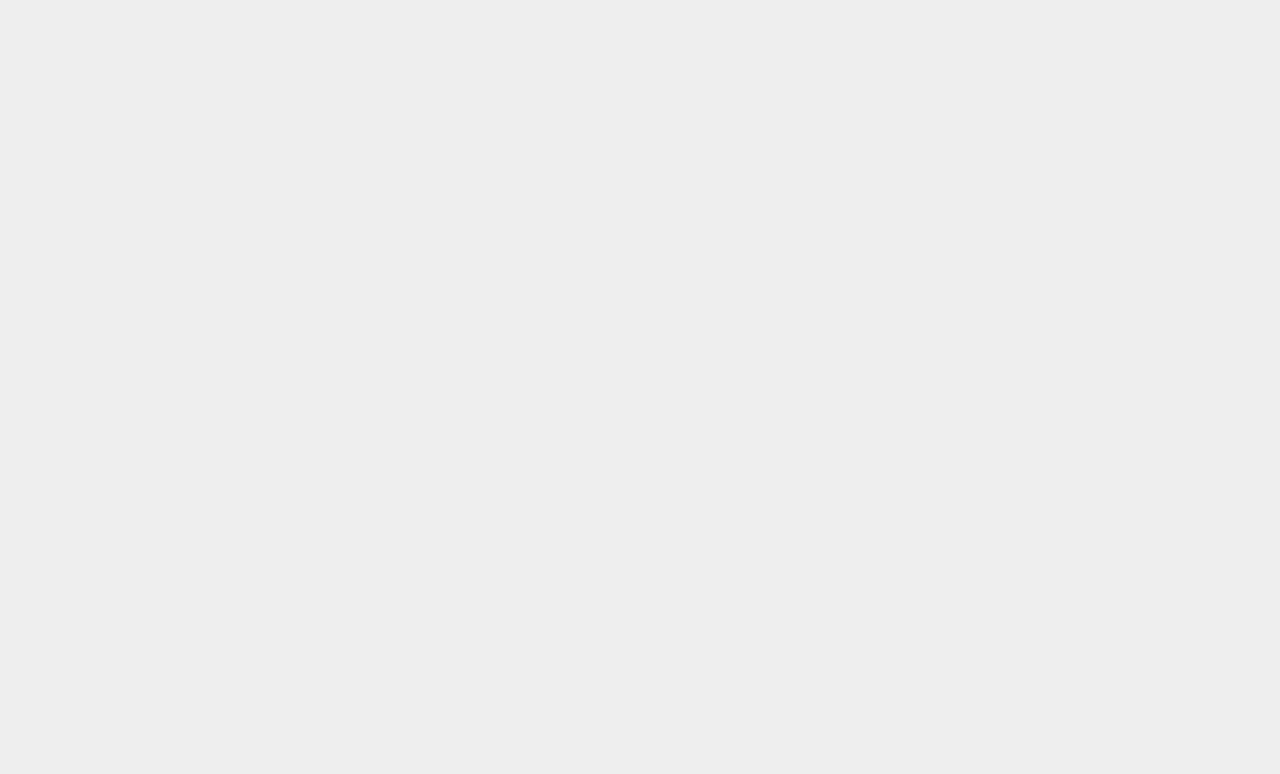
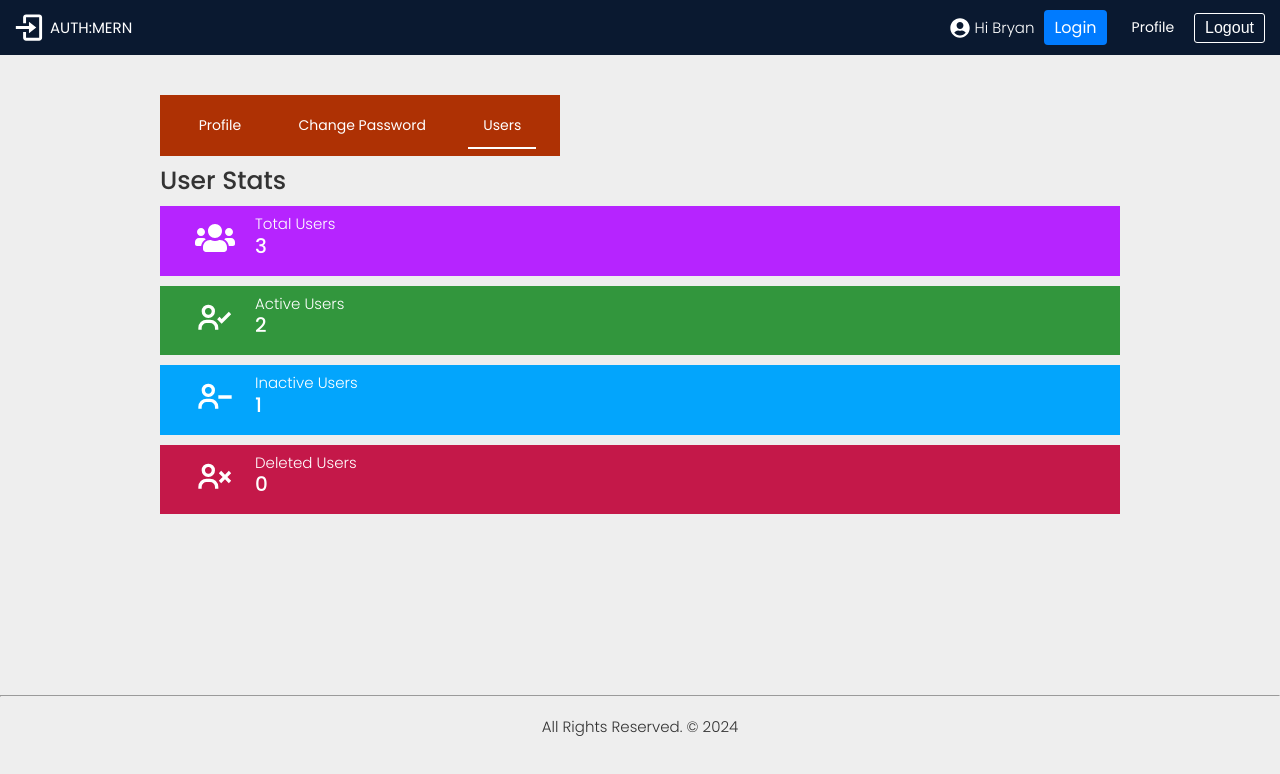
Before and after one commit to Bryan-Giitwa/MERN-Stack--Authentication, a React (Create React App) app: page /users in a window 1280 px wide. Before the commit this address had no page. Shown: the top 774 px of the page. Built offline with nearby package versions, Linux system fonts and the light colour scheme.

Commit message:
Adding new data

```diff
--- a/src/App.js
+++ b/src/App.js
@@ -9,6 +9,7 @@ import LoginWithCode from "./pages/auth/LoginWithCode";
 import Profile from "./pages/profile/Profile";
 import Verify from "./pages/auth/Verify";
 import ChangePassword from "./pages/changePassword/ChangePassword";
+import UserList from "./pages/userList/UserList";
 
 function App() {
   return (
@@ -45,10 +46,18 @@ function App() {
             }
           />
           <Route
-            path="/ChangePassword"
+            path="/changePassword"
             element={
               <Layout>
                 <ChangePassword />
+              </Layout>
+            }
+          />
+          <Route
+            path="/users"
+            element={
+              <Layout>
+                <UserList />
               </Layout>
             }
           />
--- /dev/null
+++ b/src/components/infoBox/InfoBox.js
@@ -0,0 +1,15 @@
+import "./InfoBox.scss";
+
+const InfoBox = ({ bgColor, title, count, icon }) => {
+  return (
+    <div className={`info-box ${bgColor}`}>
+      <span className="info-icon --color-white">{icon}</span>
+      <span className="info-text">
+        <p>{title}</p>
+        <h4>{count}</h4>
+      </span>
+    </div>
+  );
+};
+
+export default InfoBox;
--- /dev/null
+++ b/src/components/infoBox/InfoBox.scss
@@ -0,0 +1,44 @@
+.info-box {
+  // width: 100%;
+  // height: 7rem;
+  // max-width: 22rem;
+  margin: 1rem 0;
+  padding: 8px 15px;
+  display: flex;
+  justify-content: flex-start;
+  align-items: center;
+  vertical-align: middle;
+  flex-wrap: wrap;
+  color: #fff;
+  transform: translateY(0);
+  transition: all 0.3s;
+
+  // background-color: green;
+
+  &:hover {
+    cursor: pointer;
+    // border: 3px solid #fff;
+    transform: translateY(-5px);
+  }
+
+  .info-icon {
+    padding: 0 2rem;
+    color: #fff;
+  }
+  .info-text > * {
+    color: #fff;
+  }
+
+  // .card {
+  //   border: 1px solid #ccc;
+  //   border-bottom: 3px solid var(--light-blue);
+  //   padding: 5px;
+  //   background-color: #f5f6fa;
+  // }
+}
+
+@media screen and (max-width: 600px) {
+  .info-box {
+    max-width: 100%;
+  }
+}
--- /dev/null
+++ b/src/components/userStats/UserStats.js
@@ -0,0 +1,45 @@
+import { FaUsers } from "react-icons/fa";
+import InfoBox from "../infoBox/InfoBox";
+import "./UserStats.scss";
+import { BiUserCheck, BiUserMinus, BiUserX } from "react-icons/bi";
+
+const icon1 = <FaUsers size={40} color="#fff" />;
+const icon2 = <BiUserCheck size={40} color="#fff" />;
+const icon3 = <BiUserMinus size={40} color="#fff" />;
+const icon4 = <BiUserX size={40} color="#fff" />;
+
+const UserStats = () => {
+  return (
+    <div className="user-summary">
+      <h3 className="--mt">User Stats</h3>
+      <div className="info-summary">
+        <InfoBox
+          icon={icon1}
+          title={"Total Users"}
+          count={"3"}
+          bgColor="card1"
+        />
+        <InfoBox
+          icon={icon2}
+          title={"Active Users"}
+          count={"2"}
+          bgColor="card2"
+        />
+        <InfoBox
+          icon={icon3}
+          title={"Inactive Users"}
+          count={"1"}
+          bgColor="card3"
+        />
+        <InfoBox
+          icon={icon4}
+          title={"Deleted Users"}
+          count={"0"}
+          bgColor="card4"
+        />
+      </div>
+    </div>
+  );
+};
+
+export default UserStats;
--- /dev/null
+++ b/src/components/userStats/UserStats.scss
@@ -0,0 +1,29 @@
+.user-stats {
+  width: 100%;
+  .info-boxes {
+    display: grid;
+    grid-template-columns: repeat(auto-fit, minmax(20rem, 1fr));
+    row-gap: 1px;
+    column-gap: 1rem;
+  }
+}
+
+.card {
+  border: 1px solid #ccc;
+  // border-bottom: 3px solid var(--light-blue);
+  padding: 5px;
+  background-color: #f5f6fa;
+}
+
+.card1 {
+  background-color: #b624ff;
+}
+.card2 {
+  background-color: #32963d;
+}
+.card3 {
+  background-color: #03a5fc;
+}
+.card4 {
+  background-color: #c41849;
+}
--- a/src/pages/userList/UserList.js
+++ b/src/pages/userList/UserList.js
@@ -0,0 +1,17 @@
+import React from "react";
+import "./UserList.scss";
+import PageMenu from "../../components/pageMenu/PageMenu";
+import UserStats from "../../components/userStats/UserStats";
+
+const UserList = () => {
+  return (
+    <section>
+      <div className="container">
+        <PageMenu />
+        <UserStats />
+      </div>
+    </section>
+  );
+};
+
+export default UserList;
```
